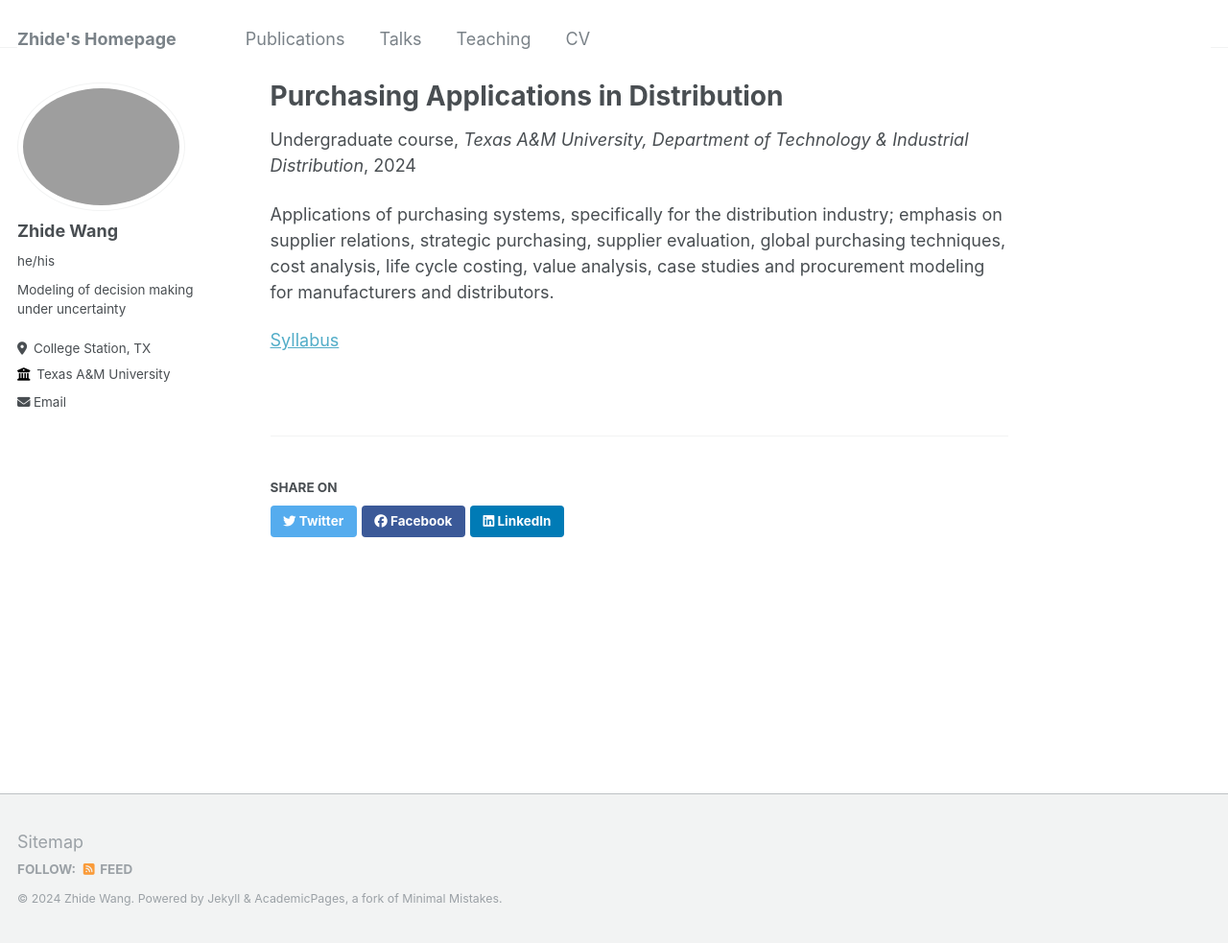
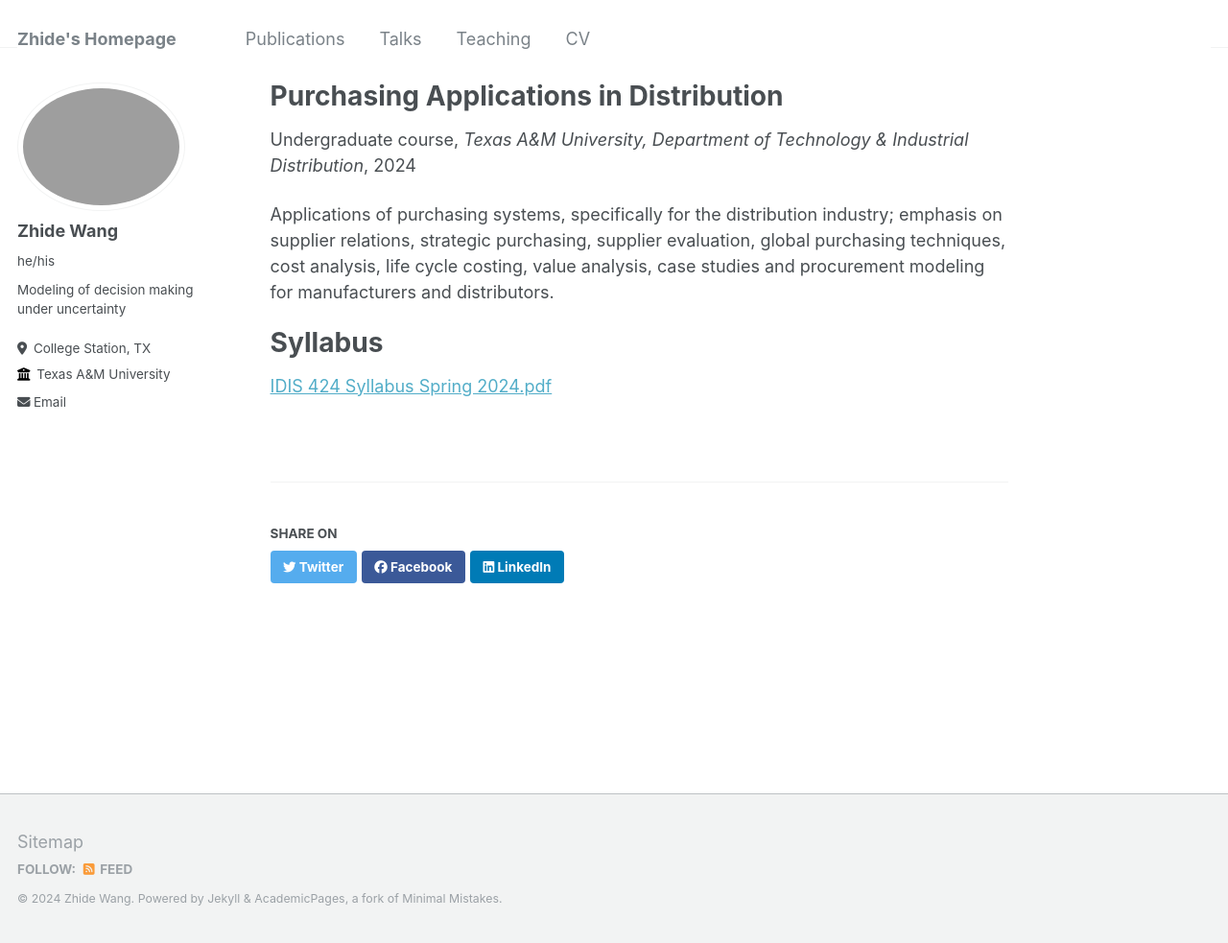
Before and after one commit to WANGZHIDE93429/WANGZHIDE93429.github.io, a Jekyll site: the page built from _teaching/Spring 2024 IDIS424.md, in a window 1280 px wide and 983 px high. Shown: the whole window at 96% size. Built offline with Jekyll 4.4.1, drawn with Linux system fonts in a browser that asks for light colours.

Commit message:
Update Spring 2024 IDIS424.md

```diff
--- a/_teaching/Spring 2024 IDIS424.md
+++ b/_teaching/Spring 2024 IDIS424.md
@@ -13,4 +13,6 @@ Applications of purchasing systems, specifically for the distribution industry;
 strategic purchasing, supplier evaluation, global purchasing techniques, cost analysis, life cycle costing, value
 analysis, case studies and procurement modeling for manufacturers and distributors.
 
-[Syllabus](https://github.com/WANGZHIDE93429/WANGZHIDE93429.github.io/blob/master/_teaching/IDIS%20424%20Syllabus%20Spring%202024.pdf)
+Syllabus
+======
+[IDIS 424 Syllabus Spring 2024.pdf](https://github.com/WANGZHIDE93429/WANGZHIDE93429.github.io/blob/master/_teaching/IDIS%20424%20Syllabus%20Spring%202024.pdf)
```
